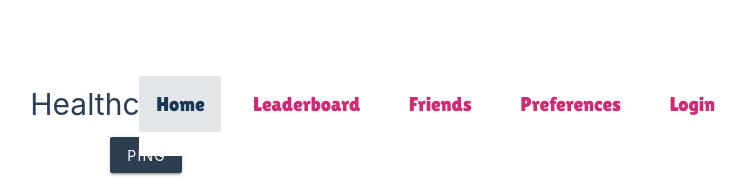
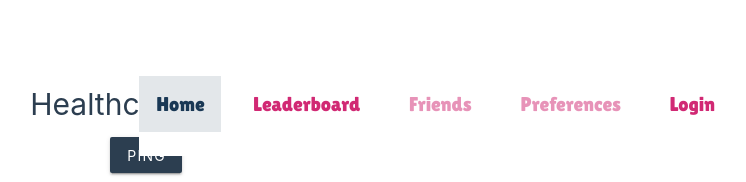
Before and after one commit to codersforcauses/bluecrew, a Vue app in the folder client/: page / in a window 1280 px wide. Shown: the top 182 px of the page, without its empty margins (494-1240 px from the left). Built offline with nearby package versions, Linux system fonts and the light colour scheme; no server answers; the HTML template or start-up script is replaced by a standard one.

Commit message:
Logout Friends & Preference Update

```diff
--- a/client/src/components/NavBarDesktop.vue
+++ b/client/src/components/NavBarDesktop.vue
@@ -4,8 +4,8 @@
     <v-toolbar-items class="nav-bar-items">
       <v-btn text :class="{'active-link': isActive('home')}" :to="{ name: 'home' }">Home</v-btn>
       <v-btn text :class="{'active-link': isActive('leaderboard')}" :to="{ name: 'leaderboard' }">Leaderboard</v-btn>
-      <v-btn text :class="{'active-link': isActive('friends')}" :to="{ name: 'friends' }">Friends</v-btn>
-      <v-btn text :class="{'active-link': isActive('preferences')}" :to="{ name: 'preferences' }">Preferences</v-btn>
+      <v-btn text :class="{'active-link': isActive('friends')} " :style="{opacity: isLoggedIn ? 1 : 0.5}" @click="handleNavigation('friends')">Friends</v-btn>
+      <v-btn text :class="{'active-link': isActive('preferences')}" :style="{opacity: isLoggedIn ? 1 : 0.5}" @click="handleNavigation('preferences')">Preferences</v-btn>
 
       <v-btn text class="status-btn" v-if="isLoggedIn">{{ userName }}</v-btn>
       <v-btn text class="status-btn" v-else :to="{ name: 'login' }">Login</v-btn>
@@ -15,9 +15,10 @@
 
 <script setup lang="ts">
 import { ref } from 'vue';
-import { useRoute } from 'vue-router';
+import { useRoute, useRouter } from 'vue-router';
 
 const route = useRoute();
+const router = useRouter();
 const isLoggedIn = ref(false);
 const userName = ref('User123');
 
@@ -27,6 +28,14 @@ window.userName = userName;
 
 const isActive = (name: string) => {
   return route.name === name;
+};
+
+const handleNavigation = (page: string) => {
+  if (!isLoggedIn.value) {
+    alert('You must be logged in to access this page.');
+    return;
+  }
+  router.push({ name: page });
 };
 
 </script>
```
